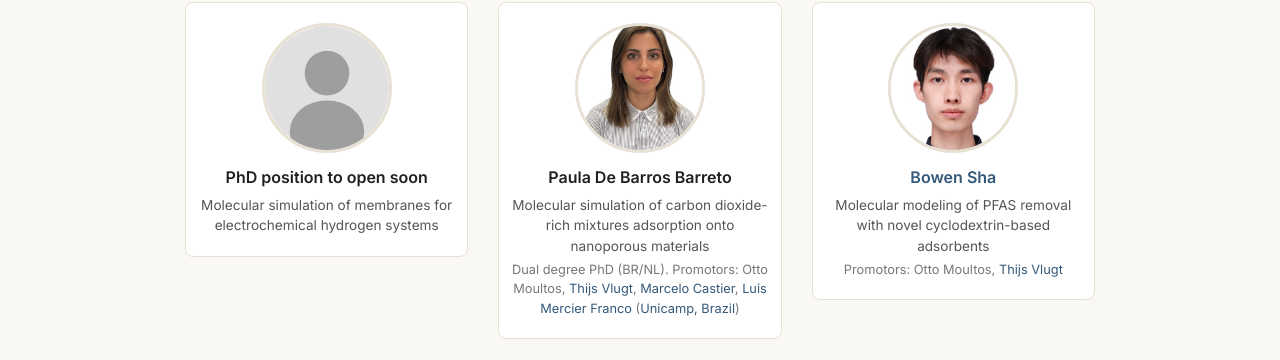
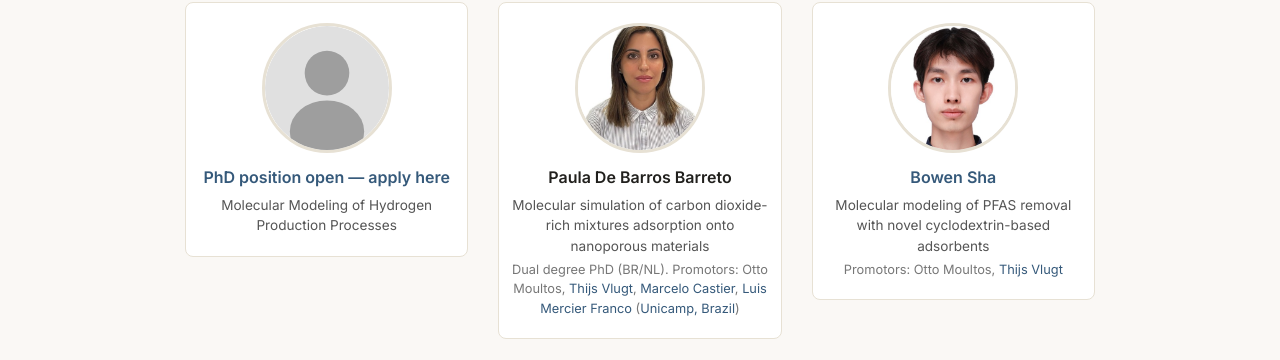
Before and after one commit to omoultosEthTuDelft/web, a Jekyll site: the page built from people/index.md, in a window 1280 px wide. Shown: the part 261-621 px from the top of the page. Built offline with Jekyll 4.4.1, drawn with Linux system fonts in a browser that asks for light colours.

Commit message:
Link the open PhD vacancy from the People placeholder and news feed
Co-Authored-By: Claude Fable 5 <noreply@anthropic.com>

```diff
--- a/people/index.md
+++ b/people/index.md
@@ -11,9 +11,9 @@ title: "People"
 <div class="row phd-grid">
   <div class="col-lg-4 col-md-6 col-sm-6 mb-4">
     <div class="person-card">
-      <img src="photos/placeholder.svg" class="rounded-circle" alt="PhD position to open soon">
-      <div class="name">PhD position to open soon</div>
-      <div class="research">Molecular simulation of membranes for electrochemical hydrogen systems</div>
+      <img src="photos/placeholder.svg" class="rounded-circle" alt="Open PhD position">
+      <div class="name"><a href="https://careers.tudelft.nl/job/Delft-PhD-Position-Molecular-Modeling-of-Hydrogen-Production-Processes-2628-CD/1363992057/">PhD position open &mdash; apply here</a></div>
+      <div class="research">Molecular Modeling of Hydrogen Production Processes</div>
     </div>
   </div>
 
```
Also changed, not shown: index.md (+1 -0 lines).
